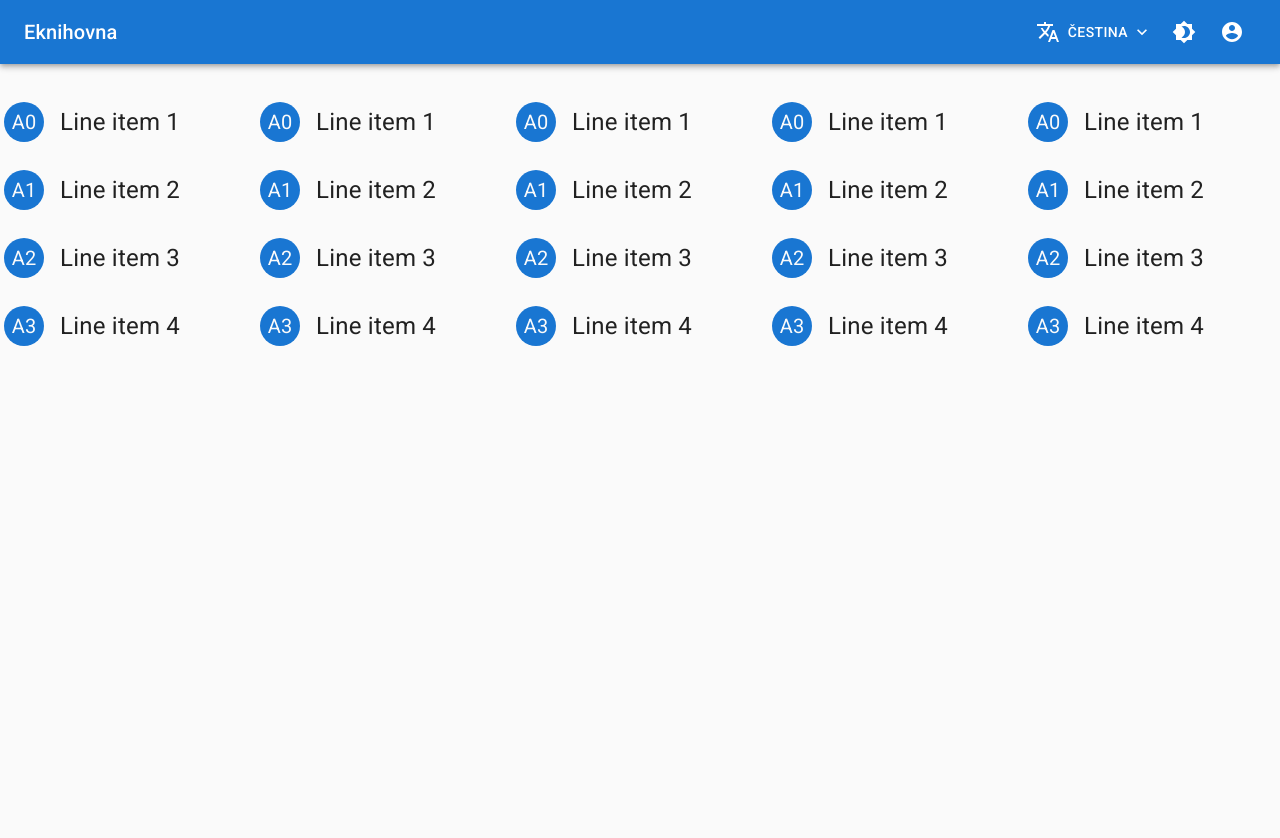
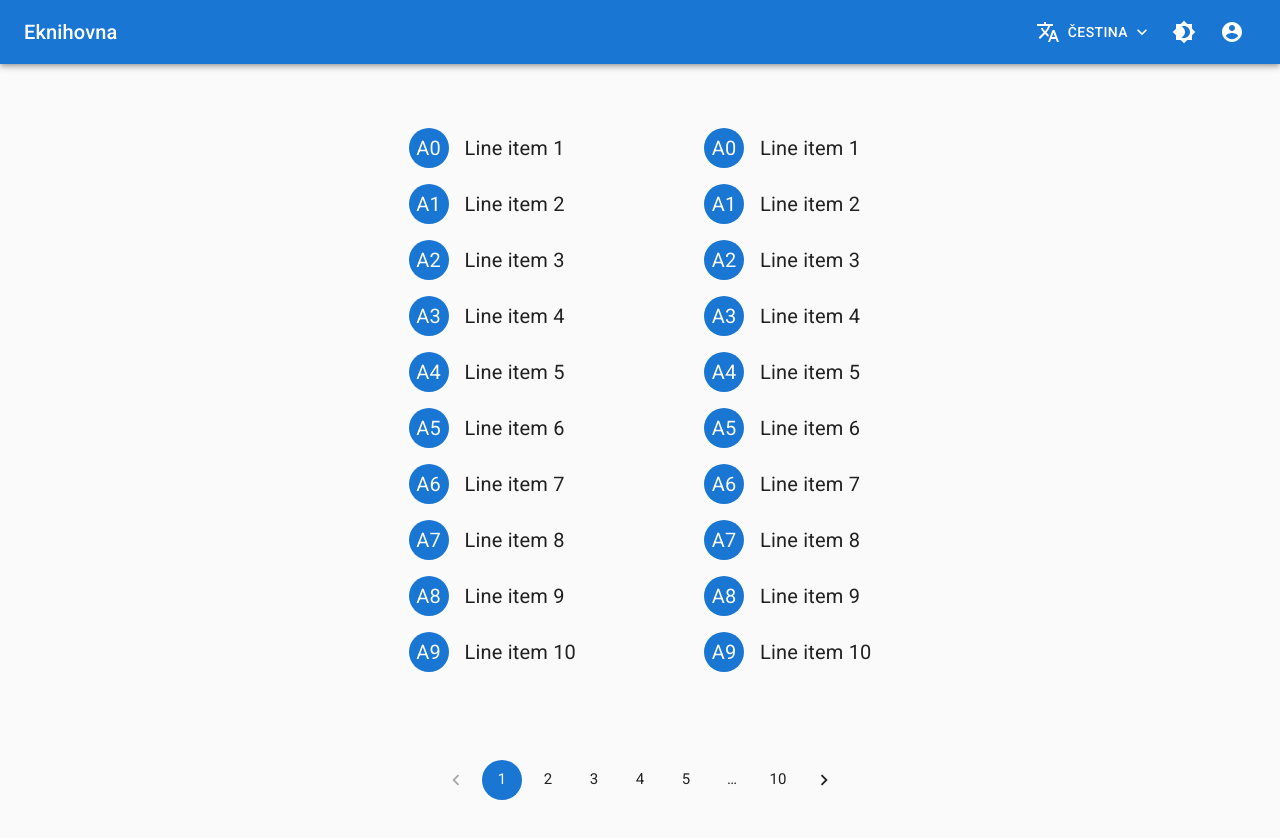
Before and after one commit to plechipt/elibrary-app, a React (Create React App) app: page /users in a window 1280 px wide. Shown: the top 838 px of the page. Built offline with nearby package versions, Linux system fonts and the light colour scheme; no server answers.

Commit message:
created Users component

```diff
--- a/src/components/Users/Users.css
+++ b/src/components/Users/Users.css
@@ -1,17 +1,21 @@
 .users-container {
-  flex: 1;
   display: flex !important;
-  margin: auto !important;
   justify-content: center !important;
   align-items: center !important;
-  width: 100%;
+  margin: auto;
 }
 
-.user-item {
-  margin-top: 0.5rem !important;
-  max-width: 200%;
+.user-row {
+  margin: 3rem !important;
+  margin-top: 1.5rem !important;
 }
 
 .text-item span {
-  font-size: 1.5rem;
+  font-size: 1.25rem;
 }
+
+.paginator {
+  margin-top: 1.5rem;
+  display: flex;
+  justify-content: center;
+}
--- a/src/components/Users/Users.js
+++ b/src/components/Users/Users.js
@@ -3,26 +3,24 @@ import "./Users.css";
 import UsersRow from "./UsersRow";
 
 import Grid from "@material-ui/core/Grid";
+import Pagination from "@material-ui/lab/Pagination";
 
 const Users = () => {
   return (
-    <div className="users-container">
-      <Grid container item xs={12} spacing={3}>
-        <UsersRow />
+    <>
+      <Grid container item xs={12}>
+        <div className="users-container">
+          <UsersRow />
+          <UsersRow />
+        </div>
       </Grid>
-      <Grid container item xs={12} spacing={3}>
-        <UsersRow />
-      </Grid>
-      <Grid container item xs={12} spacing={3}>
-        <UsersRow />
-      </Grid>
-      <Grid container item xs={12} spacing={3}>
-        <UsersRow />
-      </Grid>
-      <Grid container item xs={12} spacing={3}>
-        <UsersRow />
-      </Grid>
-    </div>
+      <Pagination
+        className="paginator"
+        size="large"
+        count={10}
+        color="primary"
+      />
+    </>
   );
 };
 
--- a/src/components/Users/UsersRow.js
+++ b/src/components/Users/UsersRow.js
@@ -21,8 +21,8 @@ const UsersRow = () => {
   const classes = useStyles();
 
   return (
-    <List width={500} className="users">
-      {[0, 1, 2, 3].map((value) => {
+    <List className="user-row" width={500}>
+      {[0, 1, 2, 3, 4, 5, 6, 7, 8, 9].map((value) => {
         const labelId = `checkbox-list-secondary-label-${value}`;
         return (
           <ListItem className="user-item" key={value} button>
```
